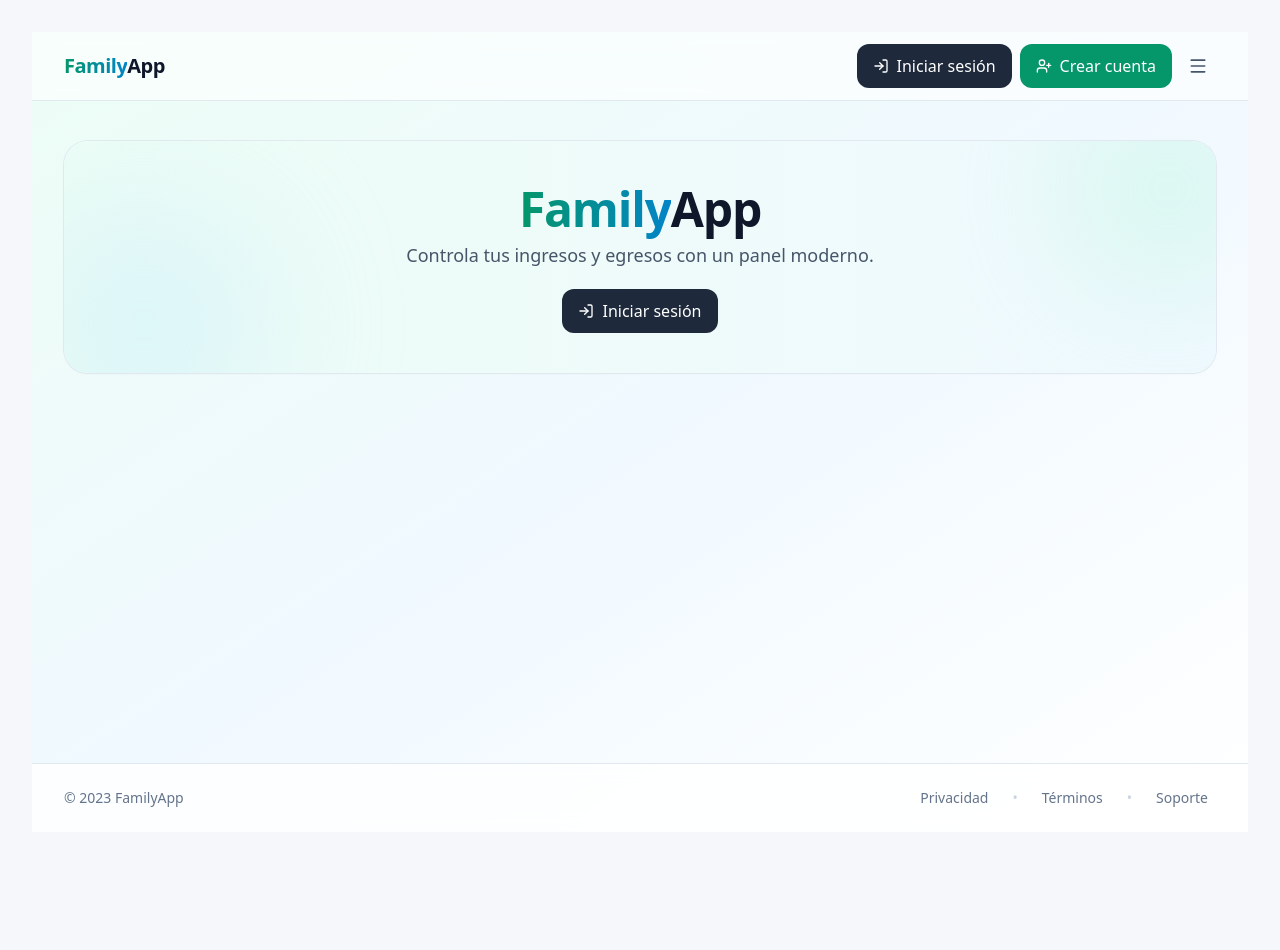
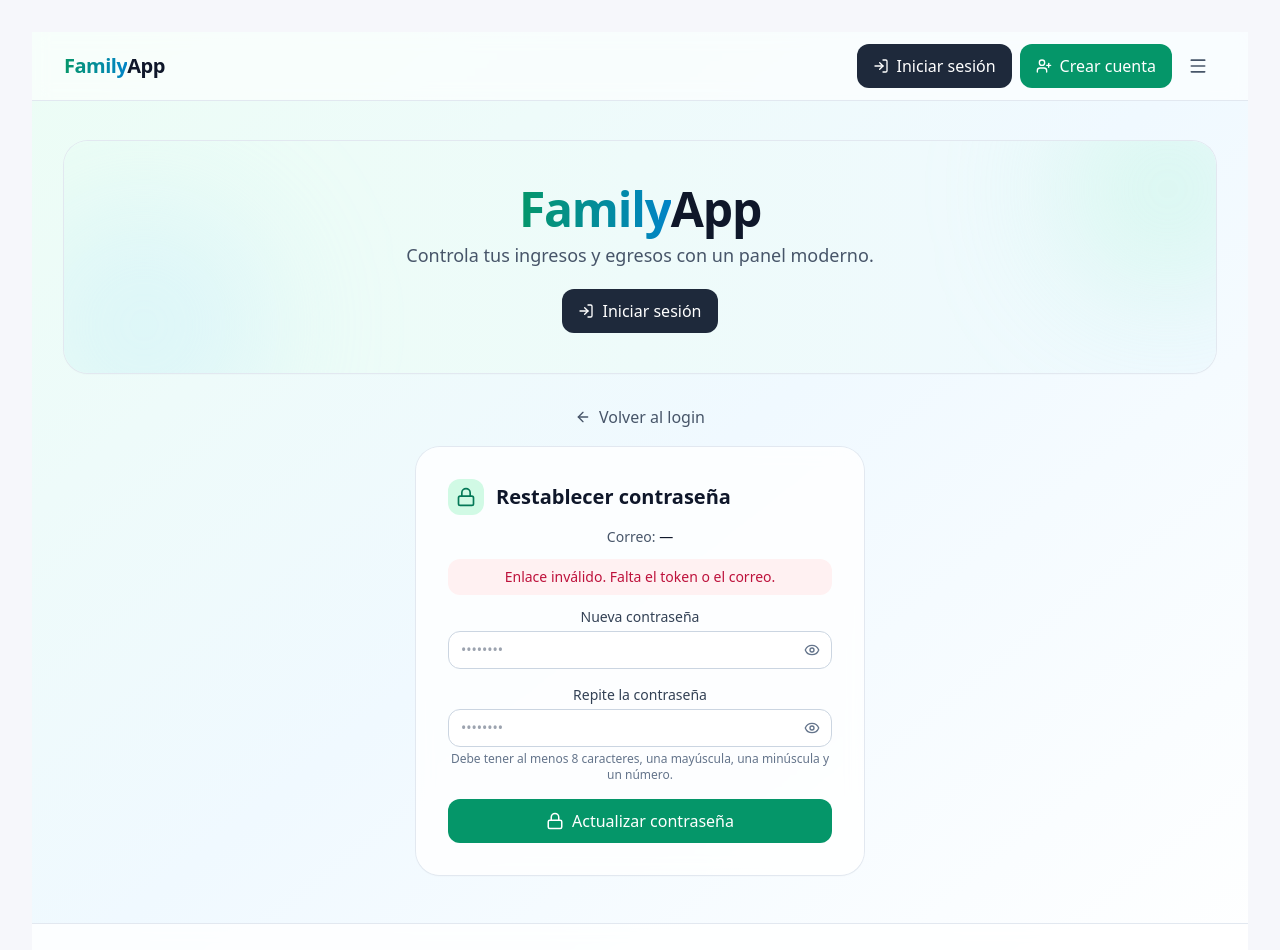
Before and after one commit to gerardojao/familyapp-front, a React (Vite) app: page /reset-password in a window 1280 px wide. Shown: the top 950 px of the page. Before the commit the page ends 832 px from the top, so only its background shows below. Built offline with nearby package versions, Linux system fonts and the light colour scheme; no server answers; what chartjs-plugin-datalabels would draw is missing.

Commit message:
ambientes productivo y desarrollo

```diff
--- a/index.html
+++ b/index.html
@@ -4,7 +4,7 @@
     <meta charset="UTF-8" />
     <link rel="icon" type="image/svg+xml" href="/vite.svg" />
     <meta name="viewport" content="width=device-width, initial-scale=1.0" />
-    <title>Vite + React</title>
+    <title>FamilyApp</title>
   </head>
   <body>
     <div id="root"></div>
--- a/src/App.jsx
+++ b/src/App.jsx
@@ -16,6 +16,8 @@ import Login from "./Pages/Login.jsx";
 import NewUser from "./Pages/NewUser.jsx";
 import AuthProvider from "./Components/AuthContext";
 import ProtectedRoute from "./Components/ProtectedRoute";
+import ForgotPassword from "./Pages/ForgotPassword";
+import ResetPassword from "./Pages/ResetPassword";
 import "./App.css";
 
 function App() {
@@ -34,6 +36,8 @@ function App() {
             {/* públicas */}
             <Route path="/register" element={<NewUser />} />
             <Route path="/login" element={<Login />} />
+            <Route path="/forgot" element={<ForgotPassword />} />
+            <Route path="/reset-password" element={<ResetPassword />} />
             <Route path="/" element={<Home />} />
 
             {/* protegidas (ajusta según tu necesidad) */}
--- a/src/Components/api.js
+++ b/src/Components/api.js
@@ -1,10 +1,13 @@
 // src/Components/api.js
 import axios from "axios";
 
-const api = axios.create({
-  baseURL: import.meta.env.VITE_API_BASE ?? "https://localhost:7288/api",
-  // withCredentials: false, // si no usas cookies
-});
+const baseURL =
+  import.meta.env.VITE_API_BASE ||
+  (import.meta.env.DEV
+    ? "https://localhost:7288/api"            // dev
+    : "http://familyapp-api.somee.com/api");   // prod (fallback)
+
+const api = axios.create({ baseURL });
 
 api.interceptors.request.use((config) => {
   const token = localStorage.getItem("fa_token");
--- /dev/null
+++ b/src/Pages/ForgotPassword.jsx
@@ -0,0 +1,71 @@
+import { useState } from "react";
+import { Link } from "react-router-dom";
+import { Mail, ArrowLeft, Send } from "lucide-react";
+import api from "../Components/api";
+
+const inputCls = "w-full rounded-xl border border-slate-300 bg-white px-3 py-2 text-sm focus:outline-none focus:ring-2 focus:ring-emerald-400";
+const labelCls = "block text-sm font-medium text-slate-700 mb-1";
+
+export default function ForgotPassword() {
+  const [email, setEmail] = useState("");
+  const [busy, setBusy] = useState(false);
+  const [msg, setMsg] = useState("");
+  const [err, setErr] = useState("");
+
+  const onSubmit = async (e) => {
+    e.preventDefault();
+    setErr(""); setMsg("");
+    if (!email || !/^\S+@\S+\.\S+$/.test(email)) {
+      setErr("Introduce un correo válido.");
+      return;
+    }
+    try {
+      setBusy(true);
+      await api.post("/Auth/forgot", { email: email.trim() });
+      // El backend siempre responde neutro (aunque el email no exista) ✔
+      setMsg("Si el correo existe, te enviamos un enlace para restablecer la contraseña.");
+    } catch (ex) {
+      setErr(ex?.response?.data?.message || ex.message || "No se pudo procesar la solicitud.");
+    } finally {
+      setBusy(false);
+    }
+  };
+
+  return (
+    <div className="mx-auto w-full max-w-md">
+      <div className="mb-4">
+        <Link to="/login" className="inline-flex items-center gap-2 text-slate-600 hover:text-slate-900">
+          <ArrowLeft size={16}/> Volver al login
+        </Link>
+      </div>
+
+      <div className="rounded-3xl bg-white/80 backdrop-blur ring-1 ring-slate-200 shadow-sm p-6 md:p-8">
+        <h2 className="text-xl font-semibold text-slate-900 mb-1">¿Olvidaste tu contraseña?</h2>
+        <p className="text-sm text-slate-600 mb-4">Escribe tu correo y te enviaremos un enlace para restablecerla.</p>
+
+        {err && <div className="mb-3 rounded-xl bg-rose-50 text-rose-700 px-3 py-2 text-sm">{err}</div>}
+        {msg && <div className="mb-3 rounded-xl bg-emerald-50 text-emerald-700 px-3 py-2 text-sm">{msg}</div>}
+
+        <form onSubmit={onSubmit} className="space-y-4">
+          <div>
+            <label className={labelCls} htmlFor="email">Correo</label>
+            <div className="relative">
+              <input
+                id="email" type="email" className={inputCls + " pr-10"}
+                value={email} onChange={(e)=>setEmail(e.target.value)} placeholder="tucorreo@dominio.com"
+              />
+              <Mail size={16} className="absolute right-3 top-1/2 -translate-y-1/2 text-slate-400"/>
+            </div>
+          </div>
+
+          <button
+            type="submit" disabled={busy}
+            className="w-full inline-flex items-center justify-center gap-2 rounded-xl px-4 py-2.5 bg-emerald-600 text-white hover:bg-emerald-700 transition disabled:opacity-60"
+          >
+            <Send size={18}/> {busy ? "Enviando..." : "Enviar enlace"}
+          </button>
+        </form>
+      </div>
+    </div>
+  );
+}
--- /dev/null
+++ b/src/Pages/ResetPassword.jsx
@@ -0,0 +1,137 @@
+import { useEffect, useMemo, useState } from "react";
+import { useSearchParams, Link, useNavigate } from "react-router-dom";
+import { Lock, Eye, EyeOff, ArrowLeft, CheckCircle2 } from "lucide-react";
+import api from "../Components/api";
+
+const inputCls = "w-full rounded-xl border border-slate-300 bg-white px-3 py-2 text-sm focus:outline-none focus:ring-2 focus:ring-emerald-400";
+const labelCls = "block text-sm font-medium text-slate-700 mb-1";
+
+export default function ResetPassword() {
+  const [sp] = useSearchParams();
+  const navigate = useNavigate();
+
+  const email = sp.get("email") || "";
+  const token = sp.get("token") || "";
+
+  const [p1, setP1] = useState("");
+  const [p2, setP2] = useState("");
+  const [show1, setShow1] = useState(false);
+  const [show2, setShow2] = useState(false);
+  const [busy, setBusy] = useState(false);
+  const [msg, setMsg] = useState("");
+  const [err, setErr] = useState("");
+
+  useEffect(() => {
+    setErr(""); setMsg("");
+    if (!email || !token) {
+      setErr("Enlace inválido. Falta el token o el correo.");
+    }
+  }, [email, token]);
+
+  const pwdIssue = useMemo(() => {
+    if (p1.length < 8) return "Mínimo 8 caracteres";
+    if (!/[A-Z]/.test(p1)) return "Debe incluir una mayúscula";
+    if (!/[a-z]/.test(p1)) return "Debe incluir una minúscula";
+    if (!/[0-9]/.test(p1)) return "Debe incluir un número";
+    if (p1 !== p2) return "Las contraseñas no coinciden";
+    return "";
+  }, [p1, p2]);
+
+  const onSubmit = async (e) => {
+    e.preventDefault();
+    setErr(""); setMsg("");
+    if (!email || !token) { setErr("Enlace inválido."); return; }
+    if (pwdIssue) { setErr(pwdIssue); return; }
+
+    try {
+      setBusy(true);
+      await api.post("/Auth/reset-password", {
+        email: email.trim(),
+        token: token,
+        newPassword: p1
+      });
+      setMsg("Contraseña actualizada. Inicia sesión con tu nueva contraseña.");
+      // redirige al login tras un momento
+      setTimeout(() => navigate("/login"), 1200);
+    } catch (ex) {
+      setErr(ex?.response?.data?.message || ex.message || "No se pudo actualizar la contraseña.");
+    } finally {
+      setBusy(false);
+    }
+  };
+
+  return (
+    <div className="mx-auto w-full max-w-md">
+      <div className="mb-4">
+        <Link to="/login" className="inline-flex items-center gap-2 text-slate-600 hover:text-slate-900">
+          <ArrowLeft size={16}/> Volver al login
+        </Link>
+      </div>
+
+      <div className="rounded-3xl bg-white/80 backdrop-blur ring-1 ring-slate-200 shadow-sm p-6 md:p-8">
+        <div className="flex items-center gap-3 mb-3">
+          <div className="rounded-xl bg-emerald-100 p-2"><Lock className="text-emerald-700" size={20}/></div>
+          <h2 className="text-xl font-semibold text-slate-900">Restablecer contraseña</h2>
+        </div>
+
+        <p className="text-sm text-slate-600 mb-3 break-all">
+          Correo: <span className="font-medium text-slate-900">{email || "—"}</span>
+        </p>
+
+        {err && <div className="mb-3 rounded-xl bg-rose-50 text-rose-700 px-3 py-2 text-sm">{err}</div>}
+        {msg && (
+          <div className="mb-3 rounded-xl bg-emerald-50 text-emerald-700 px-3 py-2 text-sm flex items-center gap-2">
+            <CheckCircle2 size={16}/><span>{msg}</span>
+          </div>
+        )}
+
+        <form onSubmit={onSubmit} className="space-y-4">
+          <div>
+            <label className={labelCls} htmlFor="p1">Nueva contraseña</label>
+            <div className="relative">
+              <input
+                id="p1" type={show1 ? "text" : "password"}
+                className={inputCls + " pr-10"} value={p1}
+                onChange={(e)=>setP1(e.target.value)} placeholder="••••••••"
+              />
+              <button type="button" onClick={()=>setShow1(v=>!v)}
+                className="absolute right-2 top-1/2 -translate-y-1/2 p-1 text-slate-500"
+                aria-label={show1 ? "Ocultar" : "Mostrar"}
+              >
+                {show1 ? <EyeOff size={16}/> : <Eye size={16}/>}
+              </button>
+            </div>
+          </div>
+
+          <div>
+            <label className={labelCls} htmlFor="p2">Repite la contraseña</label>
+            <div className="relative">
+              <input
+                id="p2" type={show2 ? "text" : "password"}
+                className={inputCls + " pr-10"} value={p2}
+                onChange={(e)=>setP2(e.target.value)} placeholder="••••••••"
+              />
+              <button type="button" onClick={()=>setShow2(v=>!v)}
+                className="absolute right-2 top-1/2 -translate-y-1/2 p-1 text-slate-500"
+                aria-label={show2 ? "Ocultar" : "Mostrar"}
+              >
+                {show2 ? <EyeOff size={16}/> : <Eye size={16}/>}
+              </button>
+            </div>
+            {/* pista de validación */}
+            <p className="mt-1 text-xs text-slate-500">
+              Debe tener al menos 8 caracteres, una mayúscula, una minúscula y un número.
+            </p>
+          </div>
+
+          <button
+            type="submit" disabled={busy}
+            className="w-full inline-flex items-center justify-center gap-2 rounded-xl px-4 py-2.5 bg-emerald-600 text-white hover:bg-emerald-700 transition disabled:opacity-60"
+          >
+            <Lock size={18}/> {busy ? "Actualizando..." : "Actualizar contraseña"}
+          </button>
+        </form>
+      </div>
+    </div>
+  );
+}
```
Also changed, not shown: 2 other files (tests, documents, lock files or other folders).
